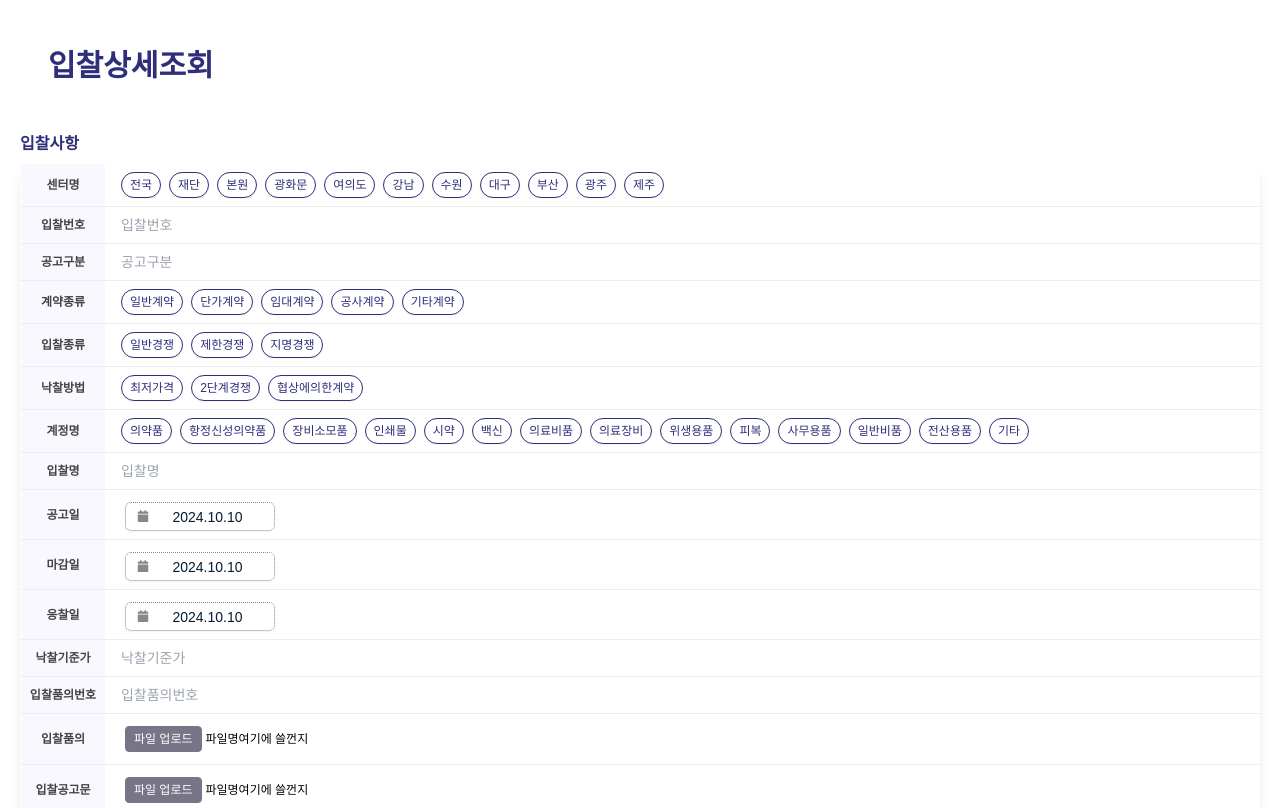
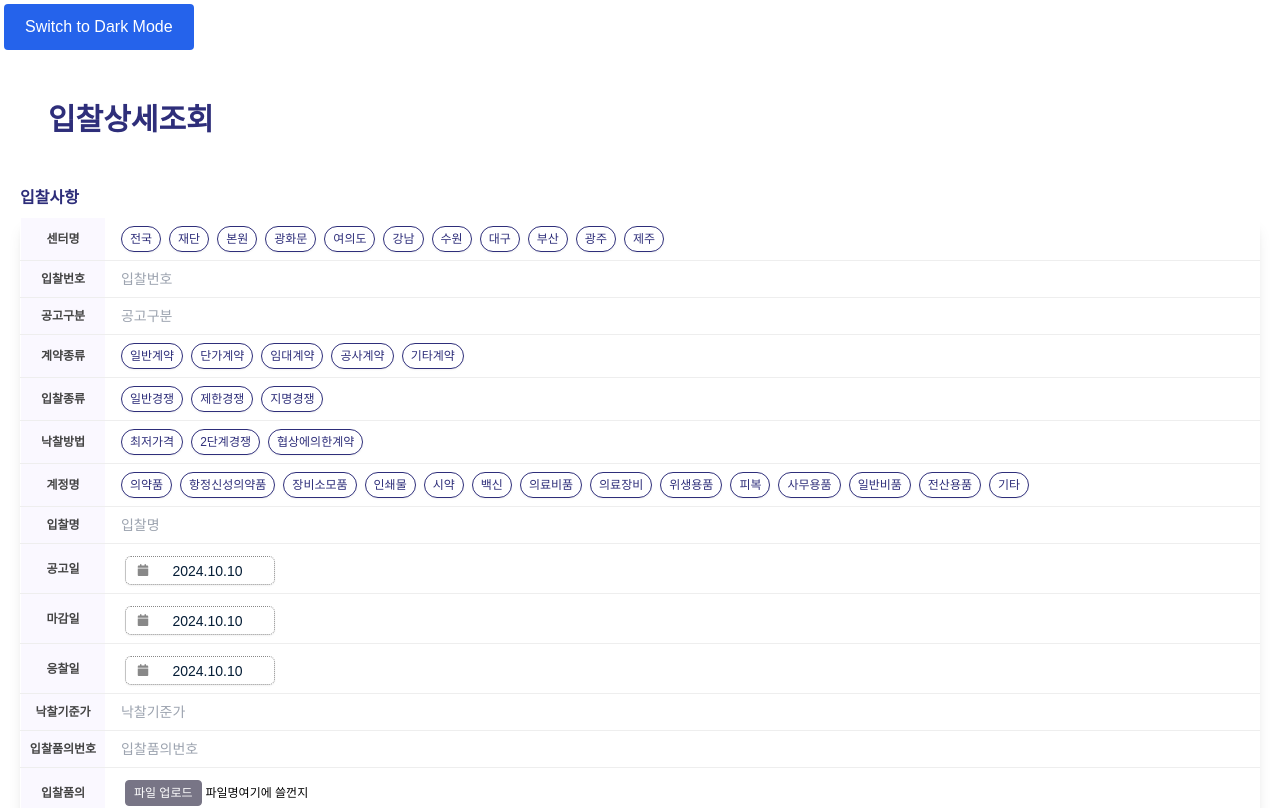
Before and after one commit to Hyeyeon-Ko/pur-ui2, a Next.js app: page /tender/1 in a window 1280 px wide. Shown: the top 808 px of the page. Built offline with nearby package versions, Linux system fonts and the light colour scheme.

Commit message:
Feat: 다크모드 토글버튼 적용

```diff
--- a/app/(sidebar)/layout.tsx
+++ b/app/(sidebar)/layout.tsx
@@ -12,7 +12,7 @@ export default function DashboardLayout({
   children: React.ReactNode;
 }>) {
   const [isSidebarOpen, setIsSidebarOpen] = useState(true);
-  const { isDarkMode, toggleDarkMode } = useDarkMode(); // 수정
+  const { isDarkMode } = useDarkMode(); // 수정
 
   const toggleSidebar = () => {
     setIsSidebarOpen((prev) => !prev);
@@ -36,7 +36,11 @@ export default function DashboardLayout({
   }, []);
 
   return (
-    <div className={`h-screen flex ${isDarkMode ? "dark:bg-dark-Grey_Darken_5" : "bg-white"}`}>
+    <div
+      className={`h-screen flex ${
+        isDarkMode ? "dark:bg-dark-Grey_Darken_5" : "bg-white"
+      }`}
+    >
       {/* 사이드바 */}
       <div
         style={{ backgroundColor: colors.signature }}
@@ -49,8 +53,7 @@ export default function DashboardLayout({
 
       <div className="flex flex-col flex-1">
         {/* 네비게이션 바 */}
-        <Navbar toggleDarkMode={toggleDarkMode} /> {/* isDarkMode는 Navbar에서 사용할 수 있음 */}
-
+        <Navbar /> {/* isDarkMode는 Navbar에서 사용할 수 있음 */}
         {/* 컨텐츠 영역 */}
         <div className="flex-1 overflow-auto">{children}</div>
       </div>
--- a/app/tender/[id]/page.tsx
+++ b/app/tender/[id]/page.tsx
@@ -21,7 +21,6 @@ interface TenderDetailProps {
 
 // TODO: 매개변수로 params 추가할 것
 const TenderDetail: React.FC<TenderDetailProps> = () => {
-  const { isDarkMode } = useDarkMode();
   const [selectedRows, setSelectedRows] = useState<string[]>([]);
   const [downloadOption, setDownloadOption] = useState("");
 
@@ -32,6 +31,7 @@ const TenderDetail: React.FC<TenderDetailProps> = () => {
 
   const { handleFileUpload, downloadCsv } = useExcelFileHandler();
   const { formatCenterData, formatDate, formatCurrency } = useFormatHandler();
+  const { toggleDarkMode, isDarkMode } = useDarkMode();
 
   // const { id } = params; // params에서 ID 가져오기
   // const [tenderData, setTenderData] = useState(null);
@@ -383,6 +383,9 @@ const TenderDetail: React.FC<TenderDetailProps> = () => {
         isDarkMode ? "dark:bg-dark-Grey_Darken_5" : "bg-white"
       }`}
     >
+      <Button onClick={toggleDarkMode}>
+        {isDarkMode ? "Switch to Light Mode" : "Switch to Dark Mode"}
+      </Button>
       <PageTitle pageTitle="입찰상세조회" mode="xl" fontWeight="bold" />
 
       <PageTitle
```
